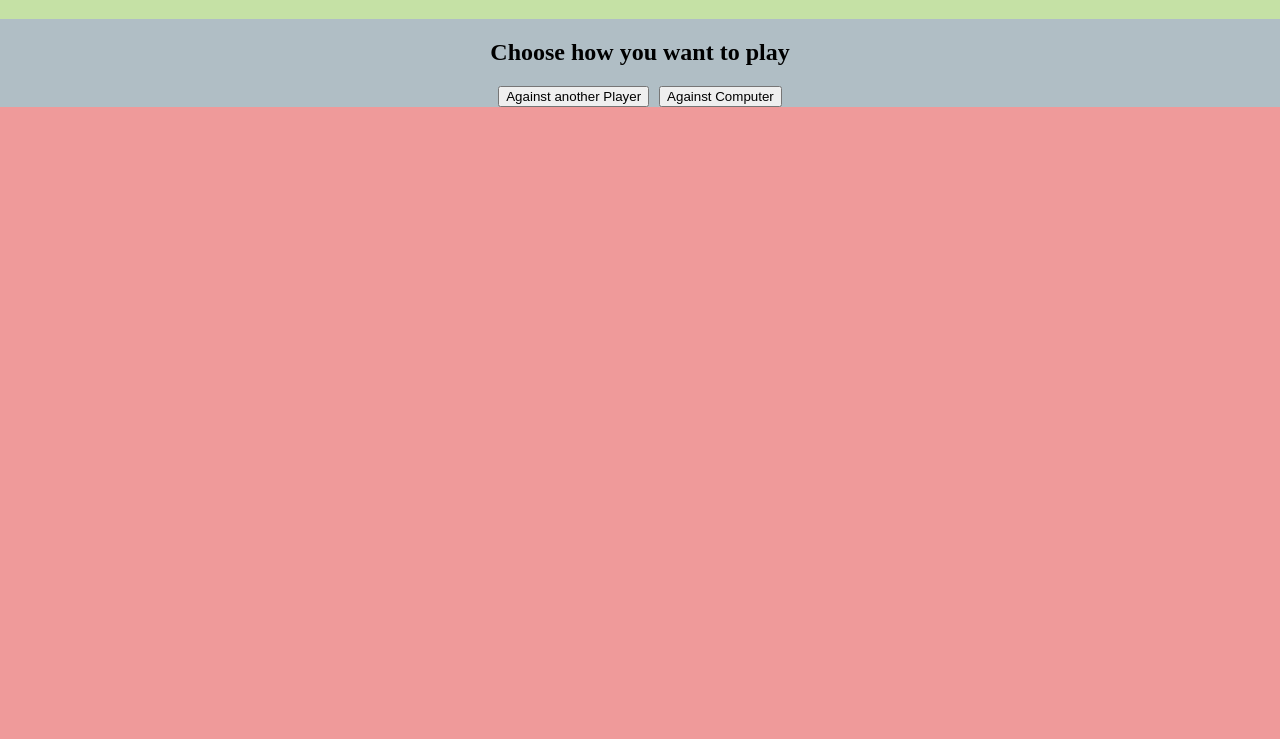
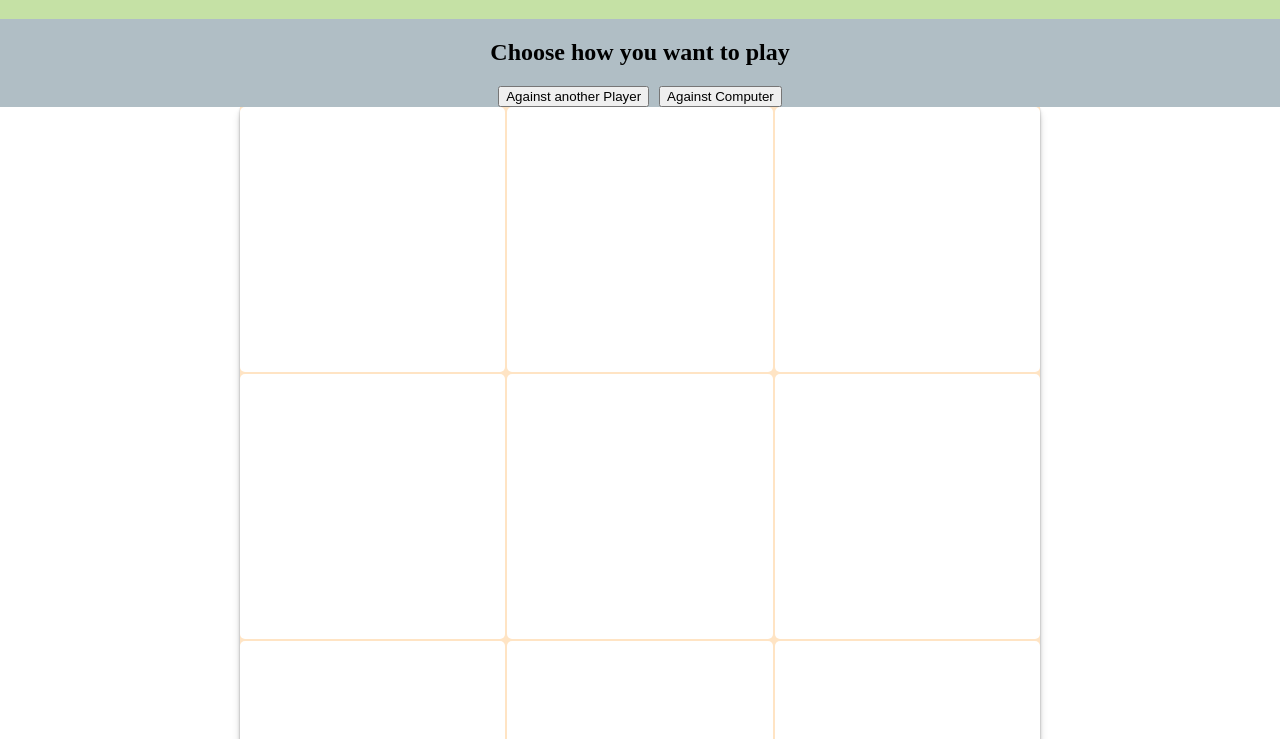
Before and after one commit to darizae/tic-tac-toe, a website: page index.html in a window 1280 px wide. Shown: the part 61-800 px from the top of the page. Drawn offline with Linux system fonts and the light colour scheme.

Commit message:
Set up gameboard in HTML and CSS

```diff
--- a/index.html
+++ b/index.html
@@ -21,8 +21,18 @@
                 <button>Against Computer</button>
             </div>
         </div>
-        <div id="game-board" class="flex-centered">
-
+        <div id="game" class="flex-centered">
+            <div id="game-board">
+                <div></div>
+                <div></div>
+                <div></div>
+                <div></div>
+                <div></div>
+                <div></div>
+                <div></div>
+                <div></div>
+                <div></div>
+            </div>
         </div>
     </div>
 </body>
--- a/public/style.css
+++ b/public/style.css
@@ -32,7 +32,27 @@ body {
   gap: 10px;
 }
 
+#game {
+    flex-grow: 1;
+}
+
 #game-board {
-  flex-grow: 1;
-  background-color: #ef9a9a;
+    background-color: bisque;
+    height: 800px;
+    width: 800px;
+    display: grid;
+    grid-template-columns: repeat(3, 1fr);
+    grid-template-rows: repeat(3, 1fr);
+    gap: 2px;
+    box-shadow: 0 1px 1px rgba(0, 0, 0, 0.15),
+              0 2px 2px rgba(0, 0, 0, 0.15),
+              0 4px 4px rgba(0, 0, 0, 0.15),
+              0 8px 8px rgba(0, 0, 0, 0.15);
 }
+
+#game-board div {
+    background-color: #fff;
+    border-radius: 5px;
+    border: none;
+    padding: 0;
+}
```
